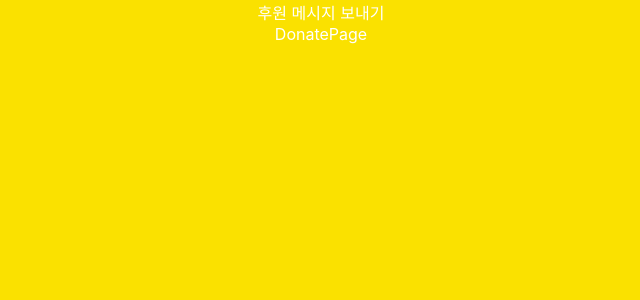
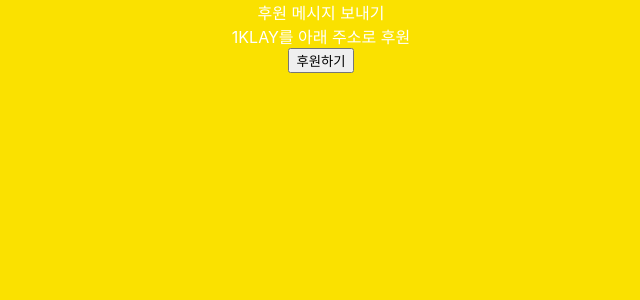
Before and after one commit to ElliotHan/simple-donation-app, a React (Create React App) app: page / in a window 1280 px wide. Shown: the top 300 px of the page, without its empty margins (319-959 px from the left). Built offline with nearby package versions, Linux system fonts and the light colour scheme.

Commit message:
add donate function

```diff
--- a/src/pages/DonatePage.js
+++ b/src/pages/DonatePage.js
@@ -1,9 +1,50 @@
-import React from 'react'
+import React, { useState } from 'react'
+import { prepare, request, getResult } from 'klip-sdk'
+import Spinner from '../components/Spinner';
 
 export default function DonatePage() {
+  const [SEND_REQUEST, SHOW_LOADING, SHOW_RESULT] = [1, 2, 3]
+
+  const [step, setStep] = useState(SEND_REQUEST)
+
+  const sendPrepareRequest = async () => {
+    const bappName = '후원하기 앱'
+    const to = '0x61f9e95Fa5DC71218Bb4FEbDa2Bb35522EAD7Dd3'
+    const amount = '1'
+    const res = await prepare.sendKLAY({ bappName, to, amount })
+
+    if (res.request_key) {
+      setStep(SHOW_LOADING)
+      request(res.request_key)
+      startPollingResult(res.request_key)
+    }
+  }
+
+  const startPollingResult = (requestKey) => {
+    const id = setInterval(async () => {
+      const res = await getResult(requestKey)
+      if (res.status === 'completed') {
+        clearTimeout(id)
+        setStep(SHOW_RESULT)
+      }
+    }, 1000);
+  }
+
   return (
     <div>
-      DonatePage
+      {step === SEND_REQUEST &&
+        (<>
+          <div>1KLAY를 아래 주소로 후원</div>
+          <button
+            onClick={sendPrepareRequest}
+          >후원하기</button>
+        </>)}
+      {step === SHOW_LOADING && (
+        <Spinner />
+      )}
+      {step === SHOW_RESULT && (
+        <div> 후원이 완료되었습니다.</div>
+      )}
     </div>
   )
 }
```
